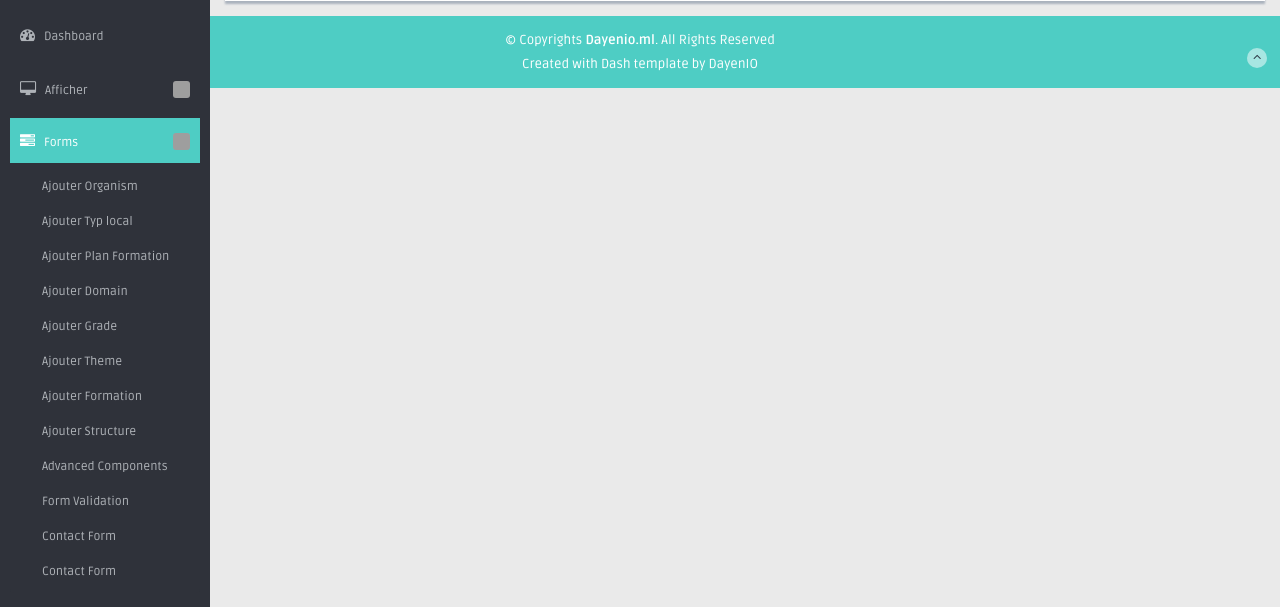
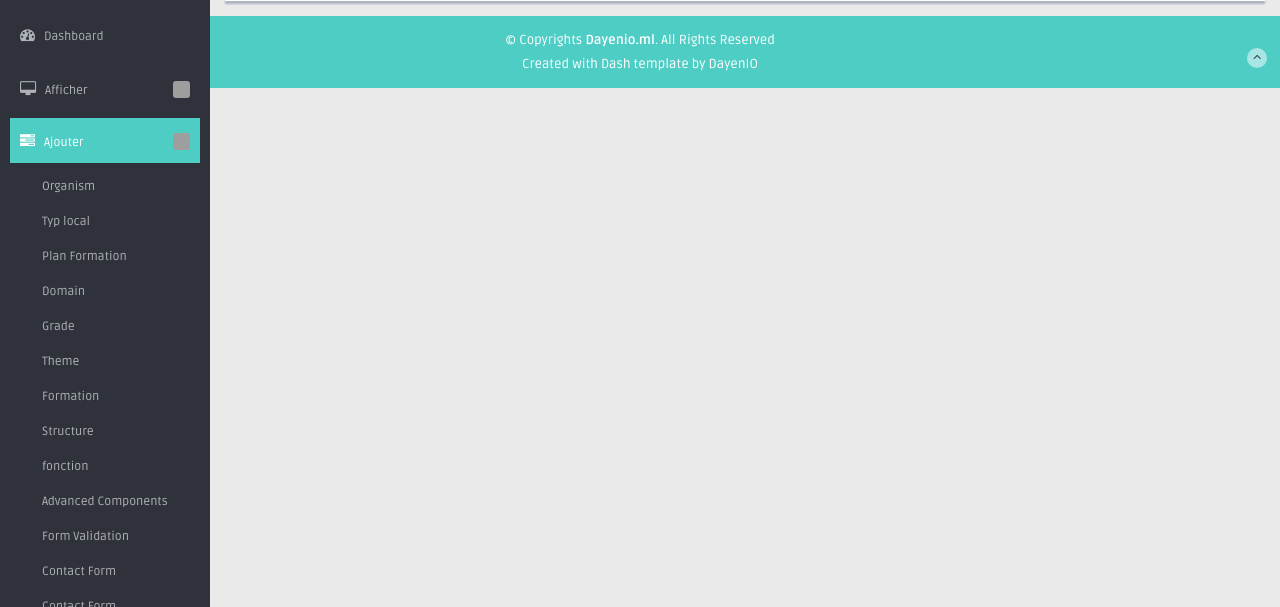
Before and after one commit to siemah/php-admin-of-training-institute, a PHP site: page /ui/afficher-domaine.php in a window 1280 px wide. Shown: the part 193-800 px from the top of the page. Run offline with PHP 8.4, Linux system fonts and the light colour scheme; data that the repository does not hold is empty; grey boxes are pictures that could not be loaded.

Commit message:
add fields and remove ajouter keyword

```diff
--- a/ui/includes/header.php
+++ b/ui/includes/header.php
@@ -275,22 +275,24 @@
               <li><a href="afficher-typ-local.php">Typ local</a></li>
               <li><a href="afficher-theme.php">Theme</a></li>
               <li><a href="afficher-structure.php">Structure</a></li>
+              <li><a href="afficher-fonction.php">fonction</a></li>
             </ul>
           </li>
           <li class="sub-menu">
             <a class="active" href="javascript:;">
               <i class="fa fa-tasks"></i>
-              <span>Forms</span>
+              <span>Ajouter</span>
               </a>
             <ul class="sub">
-              <li><a href="ajouter-organism.php">Ajouter Organism</a></li>
-              <li><a href="ajouter-typ-local.php">Ajouter Typ local</a></li>
-              <li><a href="ajouter-plan-formation.php">Ajouter Plan Formation</a></li>
-              <li><a href="ajouter-domain.php">Ajouter Domain</a></li>
-              <li><a href="ajouter-grade.php">Ajouter Grade</a></li>
-              <li><a href="ajouter-theme.php">Ajouter Theme</a></li>
-              <li><a href="ajouter-formation.php">Ajouter Formation</a></li>
-              <li><a href="ajouter-structure.php">Ajouter Structure</a></li>
+              <li><a href="ajouter-organism.php">Organism</a></li>
+              <li><a href="ajouter-typ-local.php">Typ local</a></li>
+              <li><a href="ajouter-plan-formation.php">Plan Formation</a></li>
+              <li><a href="ajouter-domain.php">Domain</a></li>
+              <li><a href="ajouter-grade.php">Grade</a></li>
+              <li><a href="ajouter-theme.php">Theme</a></li>
+              <li><a href="ajouter-formation.php">Formation</a></li>
+              <li><a href="ajouter-structure.php">Structure</a></li>
+              <li><a href="ajouter-fonction.php">fonction</a></li>
               <li><a href="advanced_form_components.html">Advanced Components</a></li>
               <li><a href="form_validation.html">Form Validation</a></li>
               <li><a href="contactform.html">Contact Form</a></li>
```
